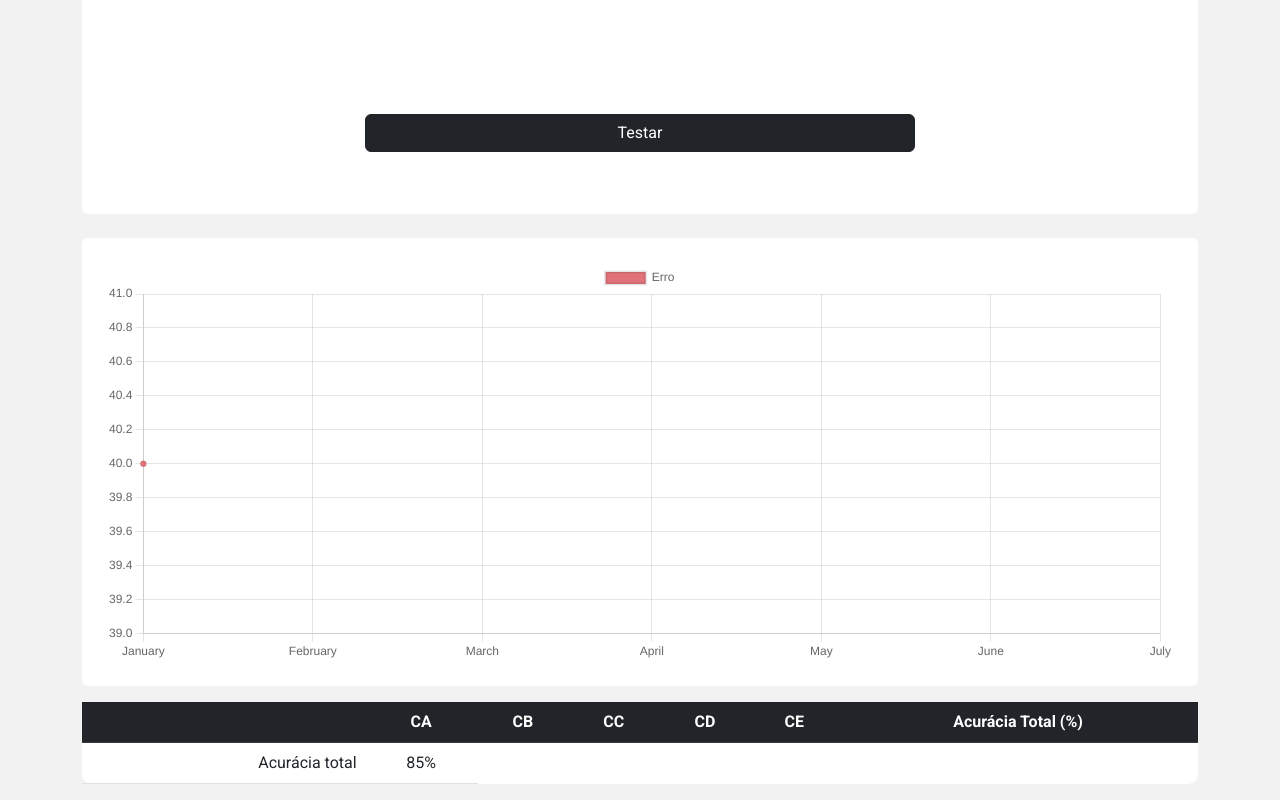
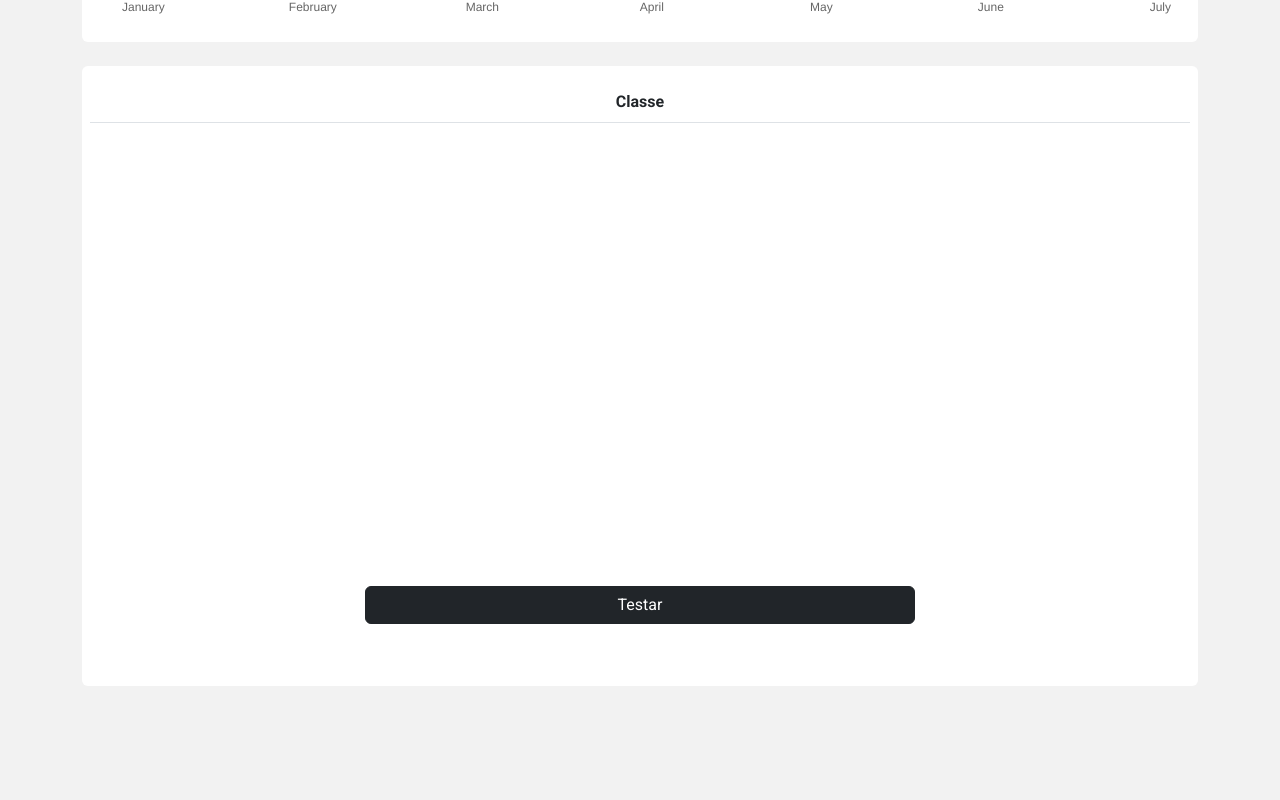
Before and after one commit to Sylvn001/mlp-algorithm, a Vue app in the folder front/: page / in a window 1280 px wide. Shown: the part 1392-2192 px from the top of the page. After the commit the page ends 2078 px from the top, so only its background shows below. Built offline with nearby package versions, Linux system fonts and the light colour scheme.

Commit message:
fix: layout changes

```diff
--- a/front/src/components/Mlp.vue
+++ b/front/src/components/Mlp.vue
@@ -168,6 +168,10 @@
         </div>
       </div>
 
+      <div class="mt-4 container--chart rounded p-4">
+        <LineChart />
+      </div>
+
       <div class="mt-4 csv--content rounded p-2">
         <div class="col-5 my-2">
           <input
@@ -215,12 +219,8 @@
         </div>
       </div>
 
-      <div class="mt-4 container--chart rounded p-4">
-        <LineChart />
-      </div>
-
       <!-- Confusion matriz -->
-      <div class="container--mat">
+      <div v-if="showTable" class="container--mat">
         <table class="table">
           <thead class="table-dark">
             <tr>
@@ -245,7 +245,7 @@
             </tr>
             <tr>
               <td class="text-end">Acurácia total</td>
-              <td class="text-center">85%</td>
+              <td class="text-center">{{}}</td>
             </tr>
           </tbody>
         </table>
@@ -265,8 +265,8 @@ export default {
   },
   data() {
     return {
+      showTable: false,
       headerClass: [],
-      // headerClass: ["x1", "x2", "x3", "x4", "x5", "x6"],
       funcao: 1,
       camadaE: 6,
       camadaS: 5,
@@ -275,15 +275,7 @@ export default {
       iteracoes: 20000,
       txAprendizado: 0.2,
       csvTraining: [],
-      // classValues: [],
-      classValues: ["CA", "CB", "CC", "CD", "CE"],
-      // confusionMat: [
-      //   ["CA", 0, 0, 0, 0, 0, 100],
-      //   ["CB", 0, 0, 0, 0, 0, 100],
-      //   ["CC", 0, 0, 0, 0, 0, 100],
-      //   ["CD", 0, 0, 0, 0, 0, 100],
-      //   ["CE", 0, 0, 0, 0, 0, 100],
-      // ],
+      classValues: [],
       confusionMat: [],
       csvTest: [],
       pesoEtoO: [],
@@ -565,6 +557,7 @@ export default {
       return matriz;
     },
     testMlpAlgorithm() {
+      this.showTable = true;
       this.confusionMat = this.criaMatriz();
 
       let classe = new mlp(
@@ -582,6 +575,7 @@ export default {
       );
       let retorno = classe.testar(this.pesoEtoO, this.pesoOtoS);
       console.log(retorno);
+      console.log("retorno a cima");
       for (let i = 0; i < this.classValues.length; i++) {
         let total = 0;
         let acertos = 0;
@@ -594,6 +588,7 @@ export default {
         }
         this.confusionMat[i][6] = (acertos / total) * 100;
       }
+      console.log("gerado");
       console.log(this.confusionMat);
     },
   },
@@ -605,6 +600,7 @@ export default {
   background: #ffffff;
   border-radius: 10px;
   bottom: 2rem;
+  margin-top: 1rem;
 }
 .disabled {
   background: rgb(201, 207, 211);
--- a/front/src/js/mlp.js
+++ b/front/src/js/mlp.js
@@ -102,15 +102,17 @@ class mlp {
           this.defNetIcOculta(i);
           this.defNetIcSaida();
           ErroRede = this.defErroSaida(ErroRede);
-          ErroRede = ErroRede*0.5;
+          ErroRede = ErroRede * 0.5;
           this.defErroOculta();
           this.atualizaPesoSaida();
           this.atualizaPesoOculta(i);
           ErroEpoca += ErroRede;
         }
 
-
-        if ((ErroEpoca / this.csvTraining.length).toFixed(5) <= this.erro ||count >= this.iteracoes) {
+        if (
+          (ErroEpoca / this.csvTraining.length).toFixed(5) <= this.erro ||
+          count >= this.iteracoes
+        ) {
           flag = false;
         }
       }
@@ -165,7 +167,10 @@ class mlp {
     for (let l = 0; l < this.camadaO; l++) {
       this.neuronOculto[l].setErro(0);
       for (let k = 0; k < this.camadaS; k++) {
-        this.neuronOculto[l].setErro(this.neuronOculto[l].getErro() + this.neuronSaida[k].getErro() * this.pesoOtoS[l][k]);
+        this.neuronOculto[l].setErro(
+          this.neuronOculto[l].getErro() +
+            this.neuronSaida[k].getErro() * this.pesoOtoS[l][k]
+        );
       }
       this.neuronOculto[l].setErro(
         this.aplicaDerivada(
@@ -190,11 +195,12 @@ class mlp {
     }
   }
 
-  defErroSaida(ErroRede)
-  {
+  defErroSaida(ErroRede) {
     for (let k = 0; k < this.camadaS; k++) {
-      let erro = this.saidas[k] - (this.neuronSaida[k].getI());
-      this.neuronSaida[k].setErro(this.aplicaDerivada(erro, this.neuronSaida[k].getNet()));
+      let erro = this.saidas[k] - this.neuronSaida[k].getI();
+      this.neuronSaida[k].setErro(
+        this.aplicaDerivada(erro, this.neuronSaida[k].getNet())
+      );
       ErroRede = ErroRede + Math.pow(erro, 2);
     }
     return ErroRede;
@@ -217,7 +223,11 @@ class mlp {
   atualizaPesoSaida() {
     for (let l = 0; l < this.camadaS; l++) {
       for (let k = 0; k < this.camadaO; k++) {
-        this.pesoOtoS[k][l] = this.pesoOtoS[k][l] + this.txAprendizado * this.neuronSaida[l].getErro() * this.neuronOculto[k].getI();
+        this.pesoOtoS[k][l] =
+          this.pesoOtoS[k][l] +
+          this.txAprendizado *
+            this.neuronSaida[l].getErro() *
+            this.neuronOculto[k].getI();
       }
     }
   }
@@ -225,7 +235,11 @@ class mlp {
   atualizaPesoOculta(i) {
     for (let l = 0; l < this.camadaO; l++) {
       for (let k = 0; k < this.camadaE; k++) {
-        this.pesoEtoO[k][l] = this.pesoEtoO[k][l] + this.txAprendizado * this.neuronOculto[l].getErro() * this.retornaValorNomalizado(this.csvTraining[i][k], k);
+        this.pesoEtoO[k][l] =
+          this.pesoEtoO[k][l] +
+          this.txAprendizado *
+            this.neuronOculto[l].getErro() *
+            this.retornaValorNomalizado(this.csvTraining[i][k], k);
       }
     }
   }
@@ -285,6 +299,9 @@ class mlp {
       }
     }
 
+    console.log("Matriz de confusao ---");
+    console.log(matrizConfusao);
+
     for (let i = 0; i < this.csvTest.length; i++) {
       this.saidas = [];
       let local = this.classValues.indexOf(this.csvTest[i][6]);
@@ -301,7 +318,7 @@ class mlp {
       }
       this.defNetIcOcultaTest(i);
       this.defNetIcSaidaTest();
-      console.log("Neuronio",this.neuronOculto, this.neuronSaida)
+      console.log("Neuronio", this.neuronOculto, this.neuronSaida);
       matrizConfusao = this.criaMatrizConfusao(matrizConfusao, i);
     }
     console.log("Acertos: " + this.acertos + " Erros: " + this.erros);
@@ -320,8 +337,11 @@ class mlp {
     }
     let esperado = this.classValues.indexOf(this.csvTest[pos][6]);
 
-    if (obtido == esperado) this.acertos++;
-    else this.erros++;
+    if (obtido == esperado) {
+      this.acertos++;
+    } else {
+      this.erros++;
+    }
 
     console.log("Esperado: " + esperado, "Obtido: " + obtido);
 
```
